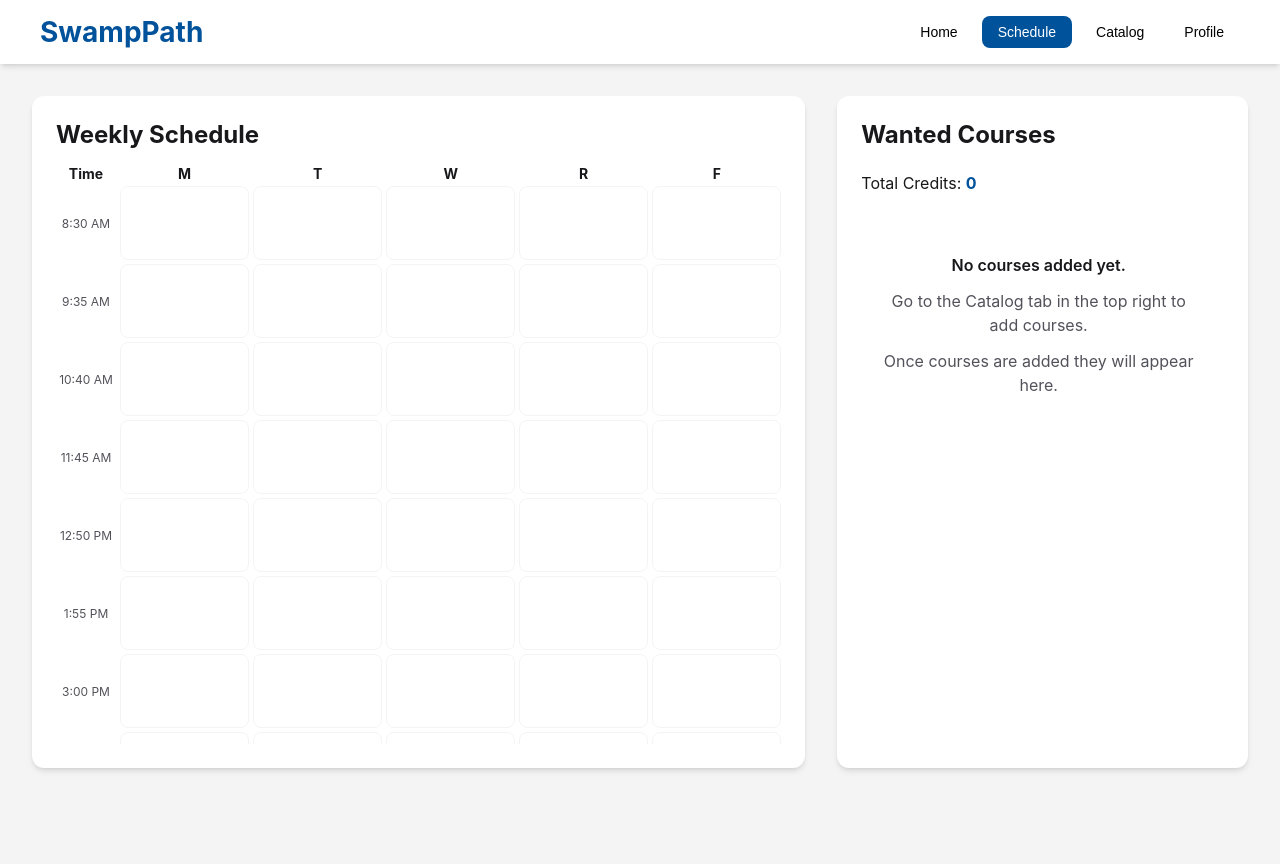
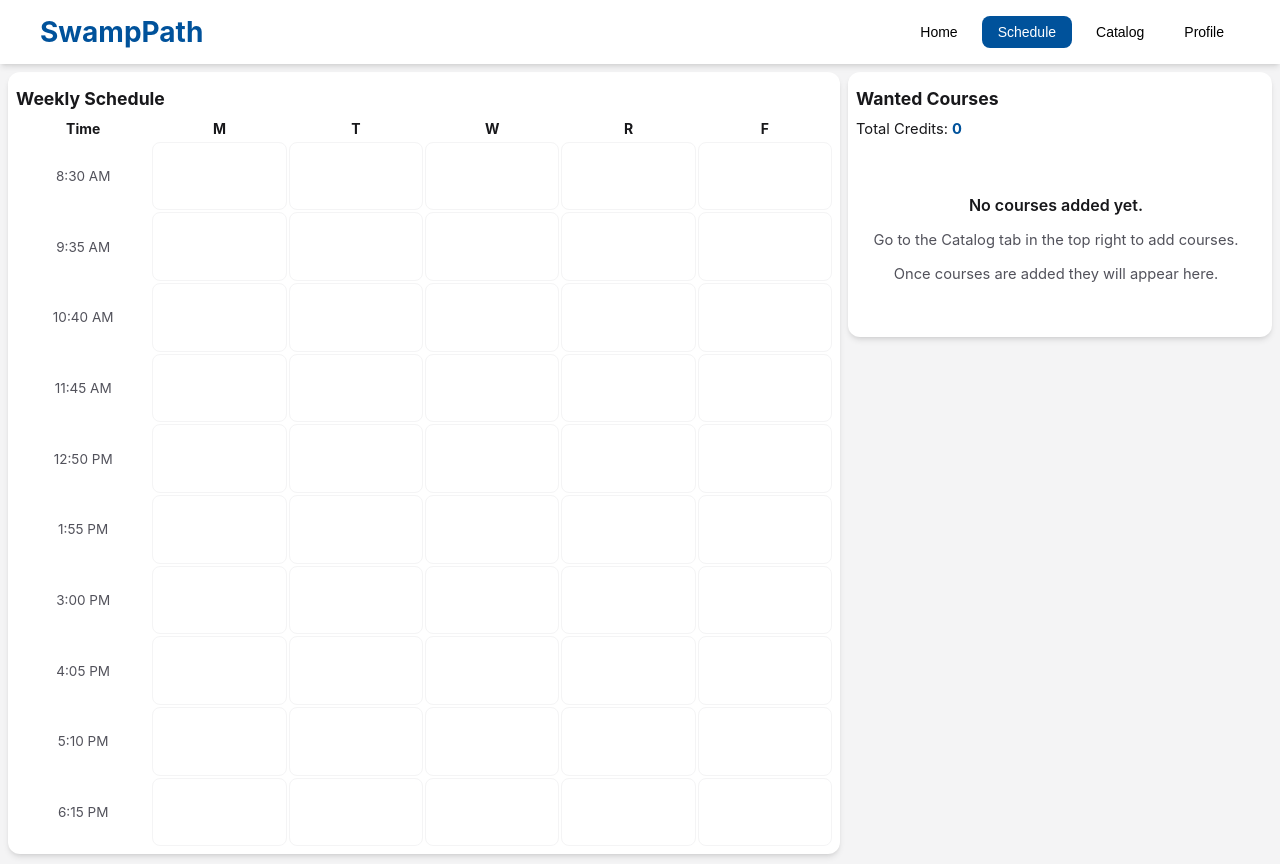
Before and after one commit to Chris-Enlow/swamppath-project, a React (Vite) app: page / in a window 1280 px wide. Both pictures are taken after a click on the button "Schedule". Before the commit the page ends 800 px from the top, so only its background shows below. Built offline with nearby package versions, Linux system fonts and the light colour scheme.

Commit message:
Improve schedule layout and add evening periods
Added two new time periods (5:10 PM and 6:15 PM) to support evening classes.

```diff
--- a/src/pages/SchedulePage.jsx
+++ b/src/pages/SchedulePage.jsx
@@ -3,7 +3,10 @@ import ProfessorRating from '../components/ProfessorRating';
 
 const SchedulePage = ({ selectedCourses, displayedCourses, onRemoveCourse, onSelectSection }) => {
     const days = ['M', 'T', 'W', 'R', 'F'];
-    const periods = ['8:30 AM', '9:35 AM', '10:40 AM', '11:45 AM', '12:50 PM', '1:55 PM', '3:00 PM', '4:05 PM'];
+    const periods = [
+        '8:30 AM', '9:35 AM', '10:40 AM', '11:45 AM', '12:50 PM', '1:55 PM', '3:00 PM', '4:05 PM',
+        '5:10 PM', '6:15 PM'
+    ];
     const courseColors = ['course-blue', 'course-green', 'course-indigo', 'course-red', 'course-purple', 'course-yellow'];
 
     const getCoursesForSlot = (day, periodIndex) => {
@@ -83,33 +86,74 @@ const SchedulePage = ({ selectedCourses, displayedCourses, onRemoveCourse, onSel
     };
 
     return (
-        <div className="page-container schedule-page-container">
-            <div className="card schedule-calendar">
-                <h2 className="card-title">Weekly Schedule</h2>
-                <div className="calendar-grid">
-                    <div className="grid-header">Time</div>
-                    {days.map(day => <div key={day} className="grid-header">{day}</div>)}
+        <div
+            className="page-container schedule-page-container"
+            style={{
+                padding: '0.5rem',
+                display: 'flex',
+                flexDirection: 'row',
+                gap: '0.5rem',
+                alignItems: 'flex-start',
+                minHeight: '100vh',
+                boxSizing: 'border-box'
+            }}
+        >
+            <div
+                className="card schedule-calendar"
+                style={{
+                    flex: 2,
+                    minWidth: 0,
+                    padding: '0.5rem',
+                    fontSize: '0.92rem'
+                }}
+            >
+                <h2 className="card-title" style={{ fontSize: '1.1rem', margin: '0.5rem 0' }}>Weekly Schedule</h2>
+                <div
+                    className="calendar-grid"
+                    style={{
+                        display: 'grid',
+                        gridTemplateColumns: 'repeat(6, 1fr)',
+                        gridAutoRows: 'minmax(1.2rem, auto)',
+                        gap: '2px'
+                    }}
+                >
+                    <div className="grid-header" style={{ fontSize: '0.95em', padding: '0.2em 0' }}>Time</div>
+                    {days.map(day => <div key={day} className="grid-header" style={{ fontSize: '0.95em', padding: '0.2em 0' }}>{day}</div>)}
                     {periods.map((period, periodIndex) => (
                         <React.Fragment key={period}>
-                            <div className="time-slot">{period}</div>
+                            <div className="time-slot" style={{ fontSize: '0.92em', padding: '0.1em 0' }}>{period}</div>
                             {days.map(day => {
                                 const courses = getCoursesForSlot(day, periodIndex);
                                 const hasConflict = courses.length > 1;
                                 return (
-                                    <div key={`${day}-${period}`} className={`calendar-cell ${hasConflict ? 'has-conflict' : ''}`}>
+                                    <div
+                                        key={`${day}-${period}`}
+                                        className={`calendar-cell ${hasConflict ? 'has-conflict' : ''}`}
+                                        style={{
+                                            minHeight: '1.5em',
+                                            padding: '0.1em',
+                                            fontSize: '0.92em'
+                                        }}
+                                    >
                                         <div className={`cell-content ${hasConflict ? 'conflict-grid' : ''}`}>
                                             {courses.map((course) => (
                                                 <div
                                                     key={course.id}
                                                     className={`course-chip ${course.colorClass} ${!hasConflict ? 'fill-cell' : ''}`}
                                                     title={`${course.id} — ${course.name}`}
+                                                    style={{
+                                                        fontSize: '0.9em',
+                                                        padding: '0.1em 0.2em',
+                                                        margin: '0 0.05em 0.05em 0',
+                                                        minWidth: 0
+                                                    }}
                                                 >
                                                     <strong>{course.id}</strong>
-                                                    <span className="chip-name">{course.name}</span>
+                                                    <span className="chip-name" style={{ marginLeft: 2 }}>{course.name}</span>
                                                 </div>
                                             ))}
                                         </div>
-                                        {hasConflict && <div className="conflict-warning" title="Time conflict">⚠️</div>}
+                                        {hasConflict && <div className="conflict-warning" title="Time conflict" style={{ fontSize: '1em' }}>⚠️</div>}
                                     </div>
                                 );
                             })}
@@ -118,11 +162,19 @@ const SchedulePage = ({ selectedCourses, displayedCourses, onRemoveCourse, onSel
                 </div>
             </div>
 
-            <div className="card courses-sidebar">
-                <h2 className="card-title">Wanted Courses</h2>
-                <p>Total Credits: <span className="credits-total">{totalCredits}</span></p>
-                {totalCredits > 18 && <p style={{ color: 'red' }}>Warning: You have exceeded the credit limit of 18 credits!</p>}
-                <div className="selected-courses-list">
+            <div
+                className="card courses-sidebar"
+                style={{
+                    flex: 1,
+                    minWidth: 0,
+                    padding: '0.5rem',
+                    fontSize: '0.92rem'
+                }}
+            >
+                <h2 className="card-title" style={{ fontSize: '1.1rem', margin: '0.5rem 0' }}>Wanted Courses</h2>
+                <p style={{ margin: '0.2em 0' }}>Total Credits: <span className="credits-total">{totalCredits}</span></p>
+                {totalCredits > 18 && <p style={{ color: 'red', margin: '0.2em 0' }}>Warning: You have exceeded the credit limit of 18 credits!</p>}
+                <div className="selected-courses-list" style={{ gap: '0.3em' }}>
                     {Object.keys(selectedCourses).length === 0 ? (
                         <div className="placeholder-text">
                             <p>No courses added yet.</p>
@@ -142,7 +194,10 @@ const SchedulePage = ({ selectedCourses, displayedCourses, onRemoveCourse, onSel
                                     return (a.times[0]?.start || 0) - (b.times[0]?.start || 0);
                                 });
 
-                                const periodLabels = ['8:30 AM', '9:35 AM', '10:40 AM', '11:45 AM', '12:50 PM', '1:55 PM', '3:00 PM', '4:05 PM'];
+                                const periodLabels = [
+                                    '8:30 AM', '9:35 AM', '10:40 AM', '11:45 AM', '12:50 PM', '1:55 PM', '3:00 PM', '4:05 PM',
+                                    '5:10 PM', '6:15 PM'
+                                ];
 
                                 return (
                                     <div key={id} className="course-item">
```
